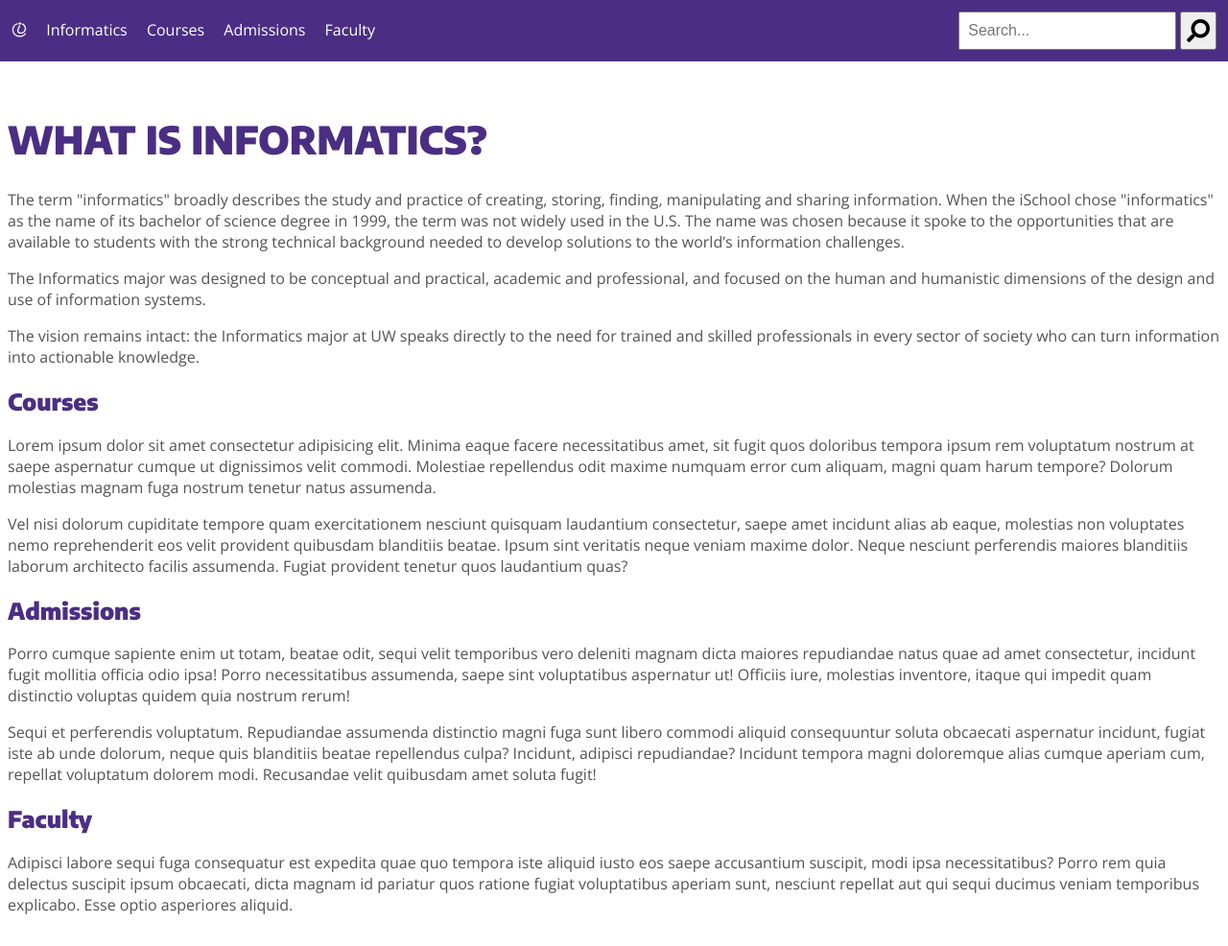
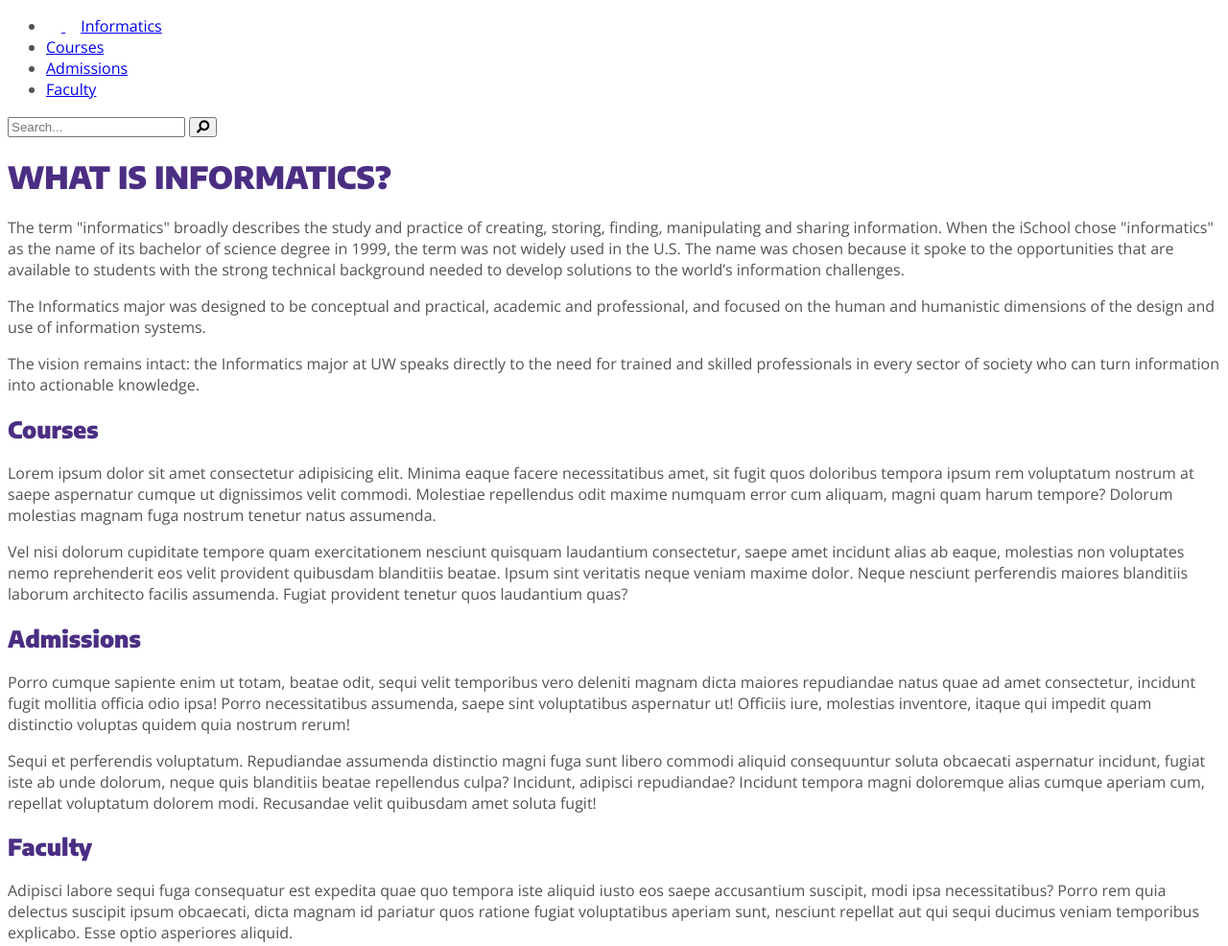
Before and after one commit to WenyiSun520/WebDesign03, a plain HTML site: page problem-a/index.html in a window 1280 px wide. Shown: the whole page at 96% size. Drawn offline with nearby package versions, Linux system fonts and the light colour scheme.

Commit message:
add answer

```diff
--- /dev/null
+++ b/keys/problem-a/style.css
@@ -0,0 +1,79 @@
+* {
+    box-sizing: border-box;
+}
+
+body {
+    color: #535353;
+    font-family: 'Open Sans', sans-serif;
+    margin: 8px;
+}
+
+h1, h2 {
+    color: #4b2e83;
+    font-family: 'Encode Sans', sans-serif;
+    font-weight: 900;
+}
+
+h1 {
+    font-size: 2.5rem;
+    margin-top: 3em;
+}
+
+nav {
+    position: fixed;
+    top: 0;
+    left: 0;
+    width: 100%;
+    background-color: #4b2e83;
+    padding: .75rem;
+    display: inline-block;
+}
+
+nav ul li a {
+    color: white;
+    text-decoration: none;
+}
+
+li {
+    display: inline;
+    margin-right: 1rem;
+}
+
+ul {
+    margin: 0;
+    padding: 0;
+    padding-top: .5rem;
+    display: inline-block;
+}
+
+div.searchBox {
+    float: right;
+}
+
+nav div input {
+    height: 2.5rem;
+    font-size: 1rem;
+    padding: .5rem;
+    vertical-align: bottom;
+}
+
+button {
+    height: 2.5rem;
+    font-size: 1.5rem;
+    padding: .3rem;
+}
+
+a:hover {
+    color: #b7a57a;
+    border-bottom: .6rem solid #b7a57a;
+    padding: .8rem;
+}
+
+.logo {
+    padding-right: 1em;
+    padding-left: 1em;
+    background-image: url("../img/ischool-symbol-white.png");
+    background-position: left;
+    background-size: 16px;
+    background-repeat: no-repeat;
+}
--- /dev/null
+++ b/keys/problem-b/style.css
@@ -0,0 +1,67 @@
+* {
+  box-sizing: border-box;
+}
+
+html {
+  height: 100%;
+}
+
+body {
+  display: flex;
+  font-family: "Lato", "Helvetica Neue", "Helvetica", sans-serif;
+  margin: 0;
+  height: inherit;
+  flex-direction: column;
+}
+
+.container {
+  display: flex;
+  flex-wrap: wrap;
+  height: 100%;
+}
+
+.sec1 {
+  flex-basis: 240px;
+}
+
+.sec2 {
+  flex: 1;
+  background-color: #eee;
+}
+
+.sec3 {
+  flex-basis: 180px;
+  flex-grow: 0;
+  flex-shrink: 0;
+}
+
+.sec1, .sec2, .sec3 {
+  padding: 1em;
+}
+
+.card-container {
+  display: flex;
+  flex-wrap: wrap;
+  justify-content: center;
+}
+
+.card-item {
+  flex: 0 0 250px;
+  margin: .5rem;
+  background-color: white;
+  border-radius: 10px;
+  box-shadow: 0 1px 3px rgba(0, 0, 0, 0.16), 0 1px 3px rgba(0, 0, 0, 0.23);
+}
+
+.card-item p {
+  padding: .5rem 1rem;
+}
+
+img {
+  border-top-left-radius: 10px;
+  border-top-right-radius: 10px;
+}
+
+main {
+  flex: 1;
+}
--- /dev/null
+++ b/keys/problem-c/style.css
@@ -0,0 +1,76 @@
+
+    body {
+        margin:.5rem;
+        background-color: #93b8d7;
+        color:white;
+    }
+    nav #hamburger-menu a{
+         color:white;
+         font-size:2.5rem;
+         margin-right: .5em;
+    }
+    nav #social-links{
+        display: none;
+    }
+    main {
+        text-align: center;
+        font-family: "Kaushan Script", fantasy;
+        margin-top: 23vh;
+    }
+    h1{
+        font-size: 4rem;
+    }
+    h2{
+        font-size: 2rem;
+        margin-top: 2em;
+    }
+    footer{
+        display:none;
+    }
+    @media (min-width: 598px){
+    nav #hamburger-menu{
+            display: none;
+       }
+       nav #social-links{
+        padding-right: .5em;
+        display:block;
+    }
+    }
+    @media (min-width: 768px){
+        body{
+            background-image: url('../img/splash-md.jpg');
+            background-position: center;
+            background-size:cover;
+        }
+        html{
+            height:100%;
+        }
+        footer{
+            position:fixed;
+            display:block;
+            bottom: 0;
+            right:0;
+        }
+        main{
+            text-shadow: 1px 1px #153c43;
+        }
+    }
+    @media (min-width: 992px){
+        body{
+            background-image: url('../img/splash-lg.jpg');
+        }
+        nav a{
+            font-size:1.5rem;
+        }
+        h1{
+             font-size:5rem;
+        }
+        h2{
+            font-size:3rem;
+       }
+    }
+    @media (min-width: 1200px){
+        body{
+            background-image: url('../img/splash-xl.jpg');
+        }
+    }
--- a/problem-a/css/style.css
+++ b/problem-a/css/style.css
@@ -1,72 +1,12 @@
-* {
-    box-sizing: border-box;
-}
-
 body {
     color: #535353;
     font-family: 'Open Sans', sans-serif;
     margin: 8px;
 }
-
 h1, h2 {
     color: #4b2e83;
     font-family: 'Encode Sans', sans-serif;
     font-weight: 900;
-}
-
-h1 {
-    font-size: 2.5rem;
-    margin-top: 3em;
-}
-
-nav {
-    position: fixed;
-    top: 0;
-    left: 0;
-    width: 100%;
-    background-color: #4b2e83;
-    padding: .75rem;
-    display: inline-block;
-}
-
-nav ul li a {
-    color: white;
-    text-decoration: none;
-}
-
-li {
-    display: inline;
-    margin-right: 1rem;
-}
-
-ul {
-    margin: 0;
-    padding: 0;
-    padding-top: .5rem;
-    display: inline-block;
-}
-
-div.searchBox {
-    float: right;
-}
-
-nav div input {
-    height: 2.5rem;
-    font-size: 1rem;
-    padding: .5rem;
-    vertical-align: bottom;
-}
-
-button {
-    height: 2.5rem;
-    font-size: 1.5rem;
-    padding: .3rem;
-}
-
-a:hover {
-    color: #b7a57a;
-    border-bottom: .6rem solid #b7a57a;
-    padding: .8rem;
 }
 
 .logo {
```
Also changed, not shown: 8 other files.
